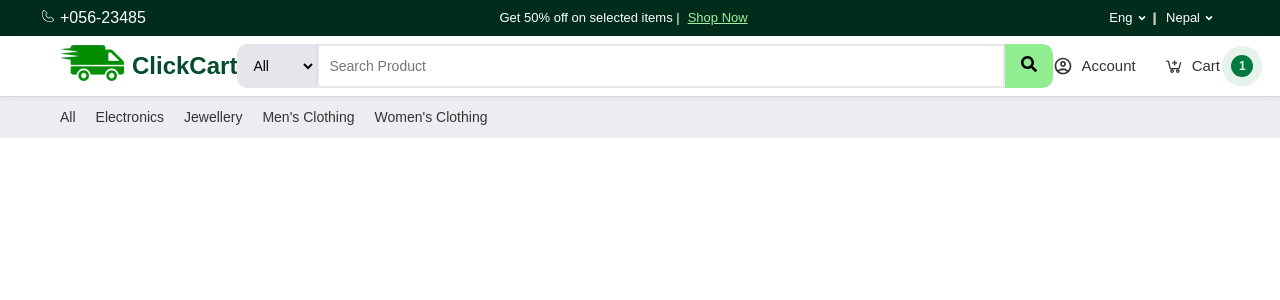
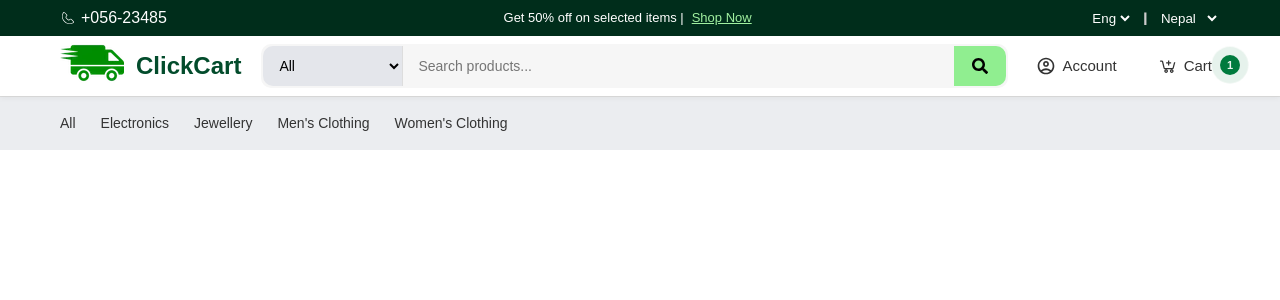
Before and after one commit to arbinsigdel12/Complete-ecommerce-using-Reactjs-, a React (Vite) app: page / in a window 1280 px wide. Shown: the top 300 px of the page. Built offline with nearby package versions, Linux system fonts and the light colour scheme.

Commit message:
update:While input is focused, UI shift should not occur. Manage gaps and spacing withing the items in navbar like logo, searchINputs, rightItems etc. show dropdown in Language and country selector On focusing the input in navbar, new container for search should open up.

```diff
--- a/src/component/Navbar/Navbar.css
+++ b/src/component/Navbar/Navbar.css
@@ -36,6 +36,7 @@ body {
   align-items: center;
   padding: 6px 60px;
   flex-wrap: wrap;
+  gap: 15px;
 }
 
 .top-bar a {
@@ -52,45 +53,38 @@ body {
 
 .top-left {
   position: relative;
+  display: flex;
+  align-items: center;
 }
 
 .top-left .cellphone {
   font-size: 1rem;
-}
-.top-left .cellphone svg {
-  position: absolute;
-  top: 10%;
-  left: -20px;
+  display: flex;
+  align-items: center;
+  gap: 5px;
 }
 
 .top-right {
-  position: relative;
-}
-.top-right .eng {
-  margin-left: 8px;
-  margin-right: 20px;
+  display: flex;
+  align-items: center;
+  gap: 10px;
 }
 
-.top-right .eng svg {
-  position: absolute;
-  top: 0px;
-  left: 26%;
-  font-size: 20px;
+.top-right select {
+  outline: none;
+  border: none;
+  background-color: transparent;
+  color: #fff;
 }
+
+.top-right select option {
+  background-color: #fff;
+  color: #000;
+}
+
 .top-right .divider {
   color: #ccc;
   font-weight: 1000;
-}
-.top-right .nep {
-  margin-left: 10px;
-  margin-right: 20px;
-}
-
-.top-right .nep svg {
-  position: absolute;
-  top: 0px;
-  left: 82%;
-  font-size: 20px;
 }
 
 /* --------- Main Navbar --------- */
@@ -110,8 +104,9 @@ body {
 .logo-section {
   display: flex;
   align-items: center;
-  gap: 8px;
+  gap: 12px;
   cursor: pointer;
+  flex-shrink: 0;
 }
 
 .logo-section p {
@@ -120,58 +115,84 @@ body {
   font-weight: 780;
 }
 
-.logo-section:hover h2 {
+.logo-section:hover p {
   color: var(--secondary-color);
 }
 
-/* --------- Search Section (Original Style Retained) --------- */
+/* --------- Search Section --------- */
 .search-section {
+  position: relative;
   display: flex;
   align-items: center;
   background: var(--muted-bg);
-  overflow: hidden;
+  border-radius: 10px;
+  max-width: 100%;
+  height: 44px;
+  border: 2px solid transparent;
+  margin: 0 20px;
+  flex: 1;
+}
 
-  border-radius: 10px;
-  width: 75%;
-  height: 44px;
+.search-section .search-hint {
+  position: absolute;
+  top: 100%;
+  left: 0;
+  width: 100%;
+  background: #fff;
+  border: 1px solid var(--divider-color);
+  border-radius: 0 0 10px 10px;
+  padding: 12px;
+  font-size: 14px;
+  color: #555;
+  display: none;
+  z-index: 10;
+  box-shadow: 0 4px 12px rgba(0, 0, 0, 0.1);
+}
+
+.search-section .search-hint.visible {
+  display: block;
 }
 
 .search-section:focus-within {
-  border: 2px solid var(--accent-color);
+  border-color: var(--accent-color);
 }
 
 .search-section select {
+  flex-shrink: 0;
+  max-width: 140px;
   border: none;
   background: #e4e6eb;
-  padding: 8px 10px;
-  width: 80px;
+  padding: 8px 12px;
   height: 100%;
-  border: 2px solid #e4e6eb;
   border-right: 1px solid var(--divider-color);
   border-radius: 10px 0 0 10px;
   font-size: 14px;
   outline: none;
+  cursor: pointer;
 }
 
 .search-section input {
   flex: 1;
   border: none;
   height: 100%;
-  padding: 8px 10px;
-  border: 2px solid #e4e6eb;
+  padding: 8px 15px;
   font-size: 14px;
   outline: none;
+  background: transparent;
 }
 
 .search-section .search-btn {
   background: var(--accent-color);
   border: none;
-  padding: 8px 16px;
+  padding: 8px 18px;
   cursor: pointer;
   height: 100%;
   font-size: 16px;
   border-radius: 0 10px 10px 0;
   transition: background 0.3s ease, transform 0.2s ease;
+  display: flex;
+  align-items: center;
+  justify-content: center;
 }
 
 .search-section .search-btn:hover {
@@ -184,25 +205,29 @@ body {
 .account-section {
   display: flex;
   align-items: center;
-  gap: 28px;
+  gap: 25px;
   font-size: 15px;
   color: var(--text-color);
+  flex-shrink: 0;
 }
 
 .account-section div {
   cursor: pointer;
   display: flex;
   align-items: center;
-  gap: 8px;
+  gap: 6px;
   transition: color 0.3s ease, transform 0.2s ease;
+  padding: 5px 8px;
+  border-radius: 6px;
 }
 
 .account-section div:hover {
   color: var(--secondary-color);
-  transform: translateY(-2px);
+  background-color: rgba(0, 123, 61, 0.05);
+  transform: translateY(-1px);
 }
 
-/* Enlarged icons + counter */
+/* Enlarged icons */
 .account-section svg {
   font-size: 20px;
 }
@@ -215,17 +240,17 @@ body {
 .cart .counter-circle {
   background-color: var(--secondary-color);
   position: absolute;
-  top: 0px;
-  left: 120%;
-  width: 22px;
-  height: 22px;
+  top: 5px;
+  left: 100%;
+  width: 20px;
+  height: 20px;
   border-radius: 50%;
   display: flex;
   align-items: center;
   justify-content: center;
   color: white;
   font-weight: bold;
-  font-size: 12px;
+  font-size: 11px;
   z-index: 2;
 }
 
@@ -258,13 +283,13 @@ body {
 /* --------- Category Bar --------- */
 .category-bar {
   background: #ebedf0;
-  padding: 10px 60px;
+  padding: 12px 60px;
   border-top: 1px solid var(--divider-color);
 }
 
 .category-bar ul {
   display: flex;
-  gap: 20px;
+  gap: 25px;
   list-style: none;
   flex-wrap: wrap;
 }
@@ -276,12 +301,13 @@ body {
   cursor: pointer;
   position: relative;
   transition: color 0.3s ease;
+  padding: 4px 0;
 }
 
 .category-bar li::after {
   content: "";
   position: absolute;
-  bottom: -4px;
+  bottom: -2px;
   left: 0;
   width: 0;
   height: 2px;
--- a/src/component/Navbar/Navbar.tsx
+++ b/src/component/Navbar/Navbar.tsx
@@ -1,13 +1,22 @@
-import React from "react";
+import React, { useState } from "react";
 import "./Navbar.css";
 import van from "../../assets/Images/van.webp";
 import { FaSearch } from "react-icons/fa";
 import { MdOutlineAccountCircle } from "react-icons/md";
 import { LiaCartPlusSolid } from "react-icons/lia";
 import { CiPhone } from "react-icons/ci";
-import { RiArrowDropDownLine } from "react-icons/ri";
 
 const Navbar: React.FC = () => {
+  const [isSearchFocused, setIsSearchFocused] = useState(false);
+
+  const handleSearchFocus = () => {
+    setIsSearchFocused(true);
+  };
+
+  const handleSearchBlur = () => {
+    setTimeout(() => setIsSearchFocused(false), 200);
+  };
+
   return (
     <>
       {/* Top Green Info Bar */}
@@ -23,15 +32,16 @@ const Navbar: React.FC = () => {
           <a href="#">Shop Now</a>
         </div>
         <div className="top-right">
-          <span className="eng">
-            Eng
-            <RiArrowDropDownLine />
-          </span>
+          <select name="eng" id="">
+            <option value="eng-language">Eng</option>
+            <option value="nep-language">Nep</option>
+          </select>
           <span className="divider">|</span>
-          <span className="nep">
-            Nepal
-            <RiArrowDropDownLine />
-          </span>
+          <select name="nep" id="">
+            <option value="nep">Nepal</option>
+            <option value="ind">India</option>
+            <option value="bhtn">Bhutan</option>
+          </select>
         </div>
       </div>
 
@@ -39,7 +49,7 @@ const Navbar: React.FC = () => {
       <nav className="navbar">
         <div className="logo-section">
           <div className="logo-placeholder">
-            <img src={van} alt="" />
+            <img src={van} alt="ClickCart Logo" />
           </div>
           <p>ClickCart</p>
         </div>
@@ -52,18 +62,31 @@ const Navbar: React.FC = () => {
             <option>Men's Clothing</option>
             <option>Women's Clothing</option>
           </select>
-          <input type="text" placeholder="Search Product" />
+          <input
+            type="text"
+            placeholder="Search products..."
+            onFocus={handleSearchFocus}
+            onBlur={handleSearchBlur}
+          />
           <button className="search-btn">
             <FaSearch />
           </button>
+          <div
+            className={`search-hint ${isSearchFocused ? "visible" : ""}`}
+            onMouseDown={(e) => e.preventDefault()}
+          >
+            Start typing to search...
+          </div>
         </div>
 
         <div className="account-section">
           <div className="account">
-            <MdOutlineAccountCircle /> Account
+            <MdOutlineAccountCircle />
+            <span>Account</span>
           </div>
           <div className="cart">
-            <LiaCartPlusSolid /> Cart
+            <LiaCartPlusSolid />
+            <span>Cart</span>
             <div className="counter-circle">
               <span>1</span>
             </div>
```
